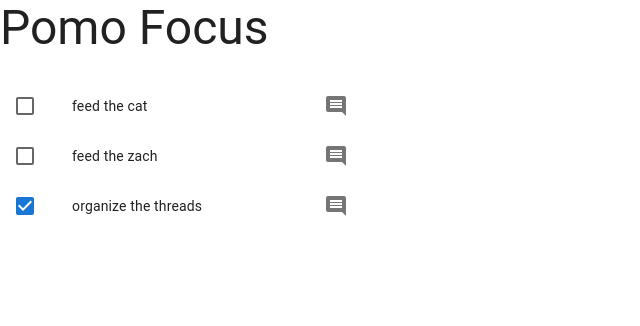
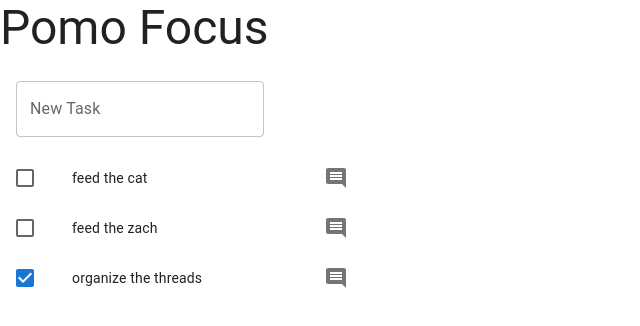
Before and after one commit to andiedoescode/todo-pomo, a React (Vite) app: page / in a window 1280 px wide. Shown: the top 326 px of the page, without its empty margins (0-640 px from the left). Built offline with nearby package versions, Linux system fonts and the light colour scheme.

Commit message:
Form to add new task

```diff
--- /dev/null
+++ b/src/TodoForm.jsx
@@ -0,0 +1,32 @@
+import { ListItem } from "@mui/material"
+import TextField from "@mui/material/TextField"
+
+import { useState } from "react"
+
+export default function TodoForm({ addTask }) {
+	const [task, setTask] = useState("")
+
+	const handleChange = (e) => {
+		setTask(e.target.value)
+	}
+
+	const handleSubmit = (e) => {
+		e.preventDefault()
+		addTask(task)
+		setTask("")
+	}
+
+	return (
+		<ListItem>
+			<form onSubmit={handleSubmit}>
+				<TextField
+					id='outlined-basic'
+					label='New Task'
+					variant='outlined'
+					value={task}
+					onChange={handleChange}
+				/>
+			</form>
+		</ListItem>
+	)
+}
--- a/src/TodoList.jsx
+++ b/src/TodoList.jsx
@@ -1,6 +1,7 @@
 import { Box, Typography } from "@mui/material"
 import List from "@mui/material/List"
 import TodoItem from "./TodoItem"
+import TodoForm from "./TodoForm"
 
 import { useState } from "react"
 
@@ -31,12 +32,23 @@ export default function TodoList() {
 		})
 	}
 
+	const addItem = (task) => {
+		setTodos((prevTodos) => {
+			return [
+				...prevTodos,
+				{id: crypto.randomUUID(), text: task, completed: false}
+			]
+		})
+	}
+
 	return (
 		<>
 			<Box sx={{ width: "100%", maxWidth: 500 }}>
 				<Typography variant='h3' component='h1' gutterBottom>
 					Pomo Focus
 				</Typography>
+
+				<TodoForm addTask={addItem}/>
 
 				<List
 					sx={{ width: "100%", maxWidth: 360, bgcolor: "background.paper" }}>
```
